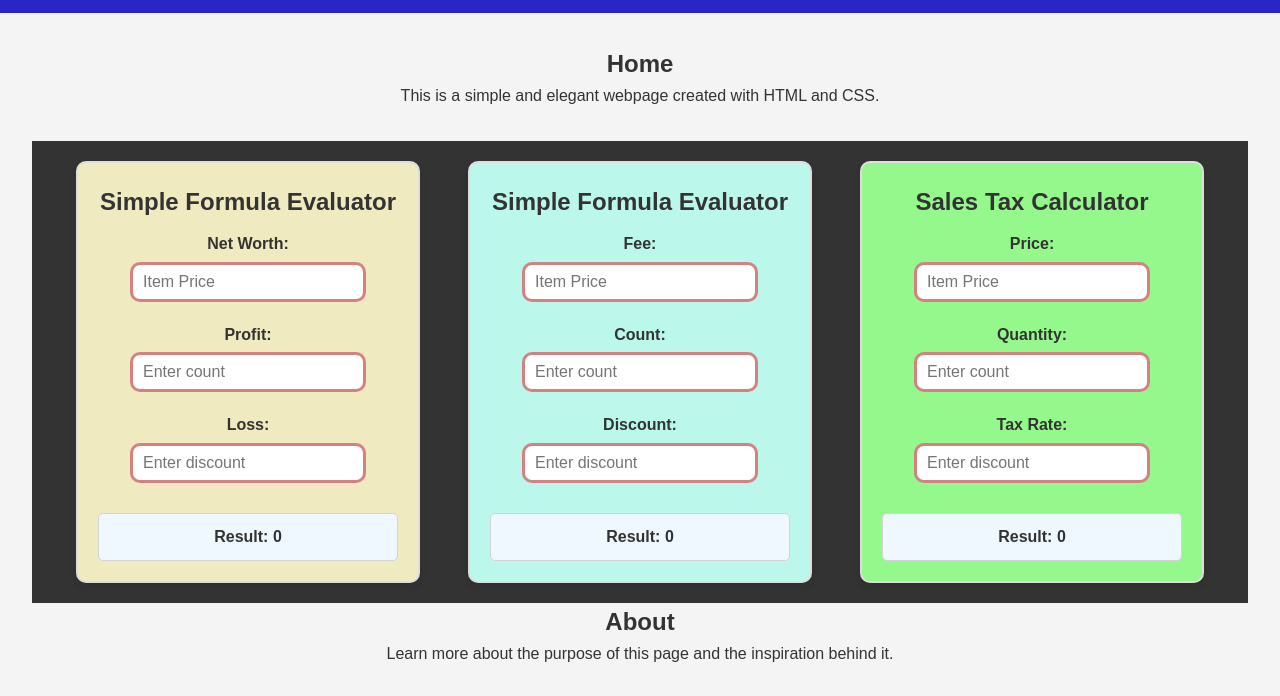
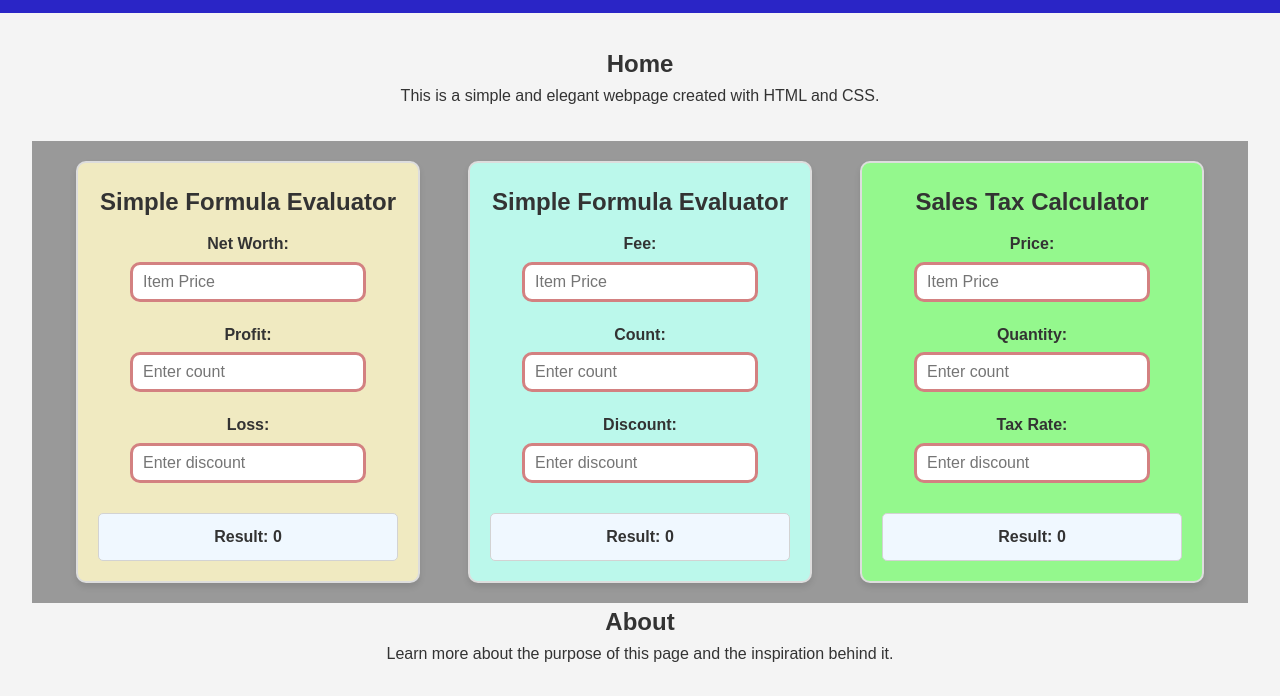
Before and after one commit to mobin2357/kargahtamrin, a plain HTML site: page index.html in a window 1280 px wide. Shown: the part 104-800 px from the top of the page. Drawn offline with Linux system fonts and the light colour scheme.

Commit message:
Update styles.css

```diff
--- a/styles.css
+++ b/styles.css
@@ -75,7 +75,7 @@ footer {
 .outer-box {
   display: flex;
 /*   background-color: #a71fa7; */
-  background-color: #333333;
+  background-color: #999;
   justify-content: space-around;
   flex-wrap: wrap;
   align-items: center;
```
